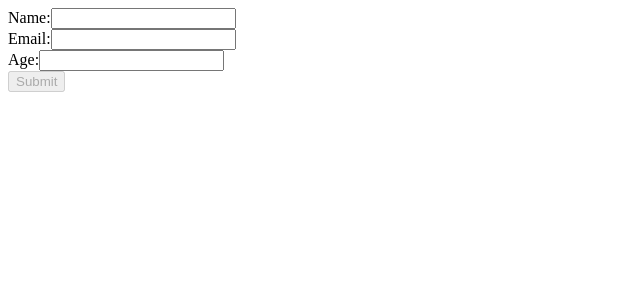
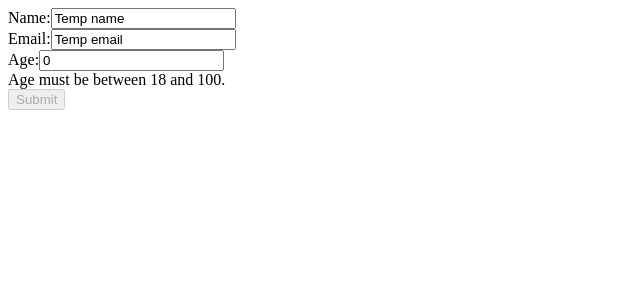
Before and after one commit to deeppatel23/LearnAngular, an Angular app: page / in a window 1280 px wide. Shown: the top 300 px of the page, without its empty margins (0-640 px from the left). Built offline with nearby package versions, Linux system fonts and the light colour scheme.

Commit message:
set_value and patch_value

```diff
--- a/src/app/app.component.ts
+++ b/src/app/app.component.ts
@@ -35,6 +35,12 @@ export class AppComponent {
       email: ['', [Validators.required, Validators.email]],
       age:  [Validators.required, this.validateAge.bind(this, 18, 100)]
     });
+
+    this.form.setValue({
+      name: 'Temp name',
+      email: 'Temp email',
+      age: '0'
+    })
   }
 
   validateAge(min: number, max: number, control: FormControl) {
```
Also changed, not shown: screenshots/Screenshot 2023-02-11 at 1.58.08 PM.png (added), 1 other file (tests, documents, lock files or other folders).
